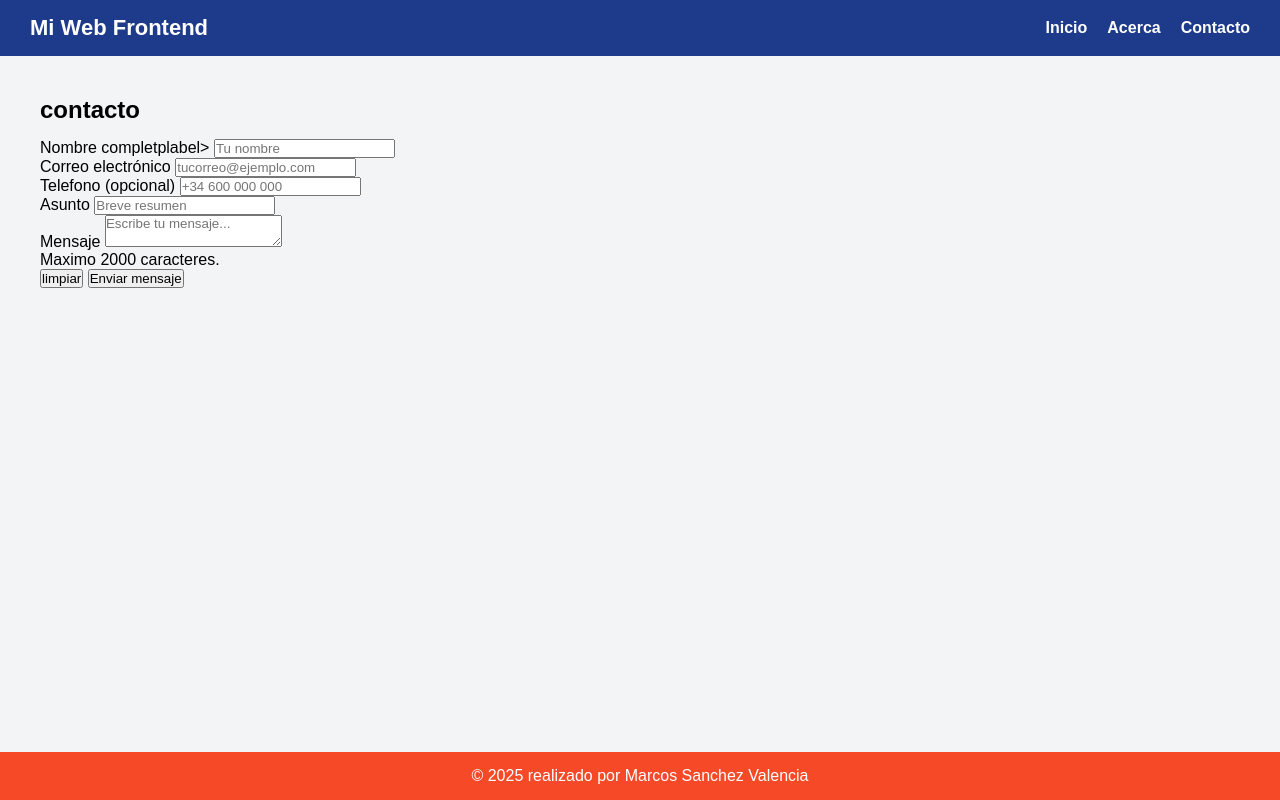
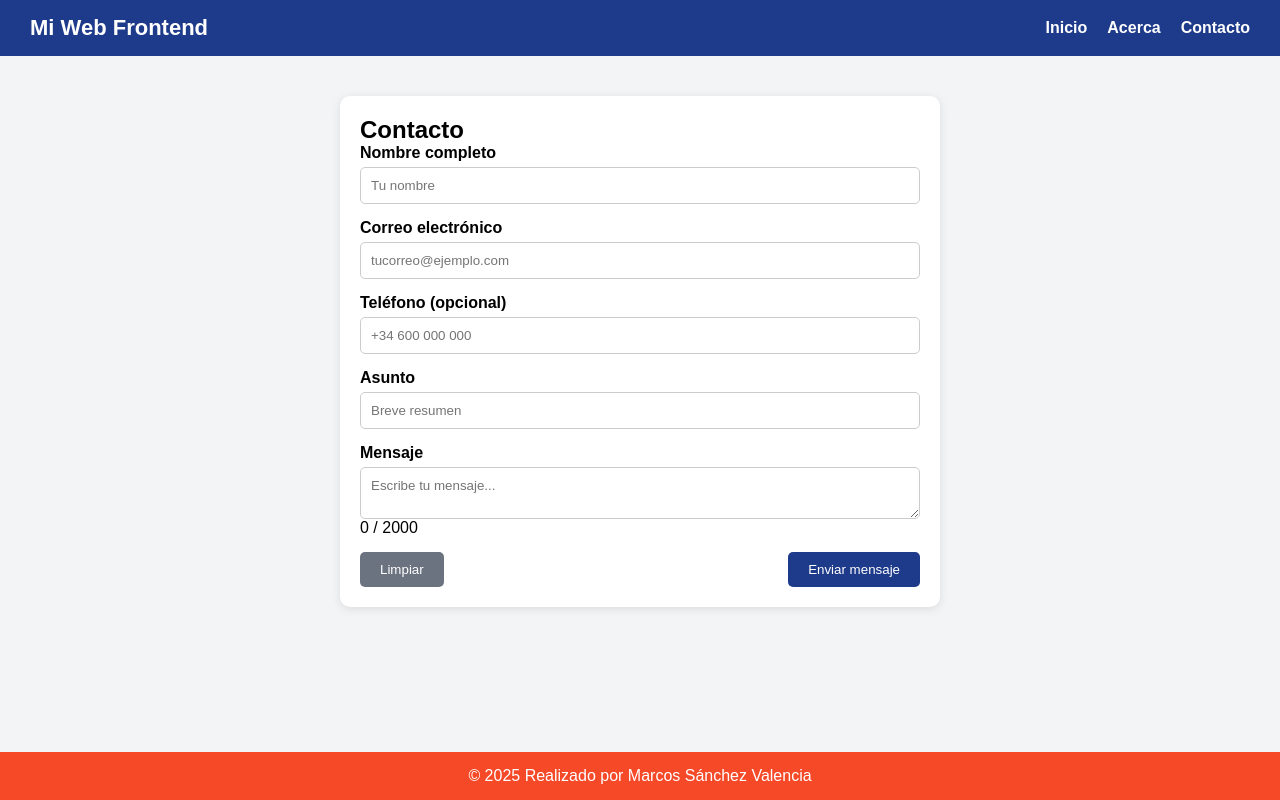
Before and after one commit to sanchezvalenciamarcos462-dev/futcol, a PHP site: page /contacto.php in a window 1280 px wide. Run offline with PHP 8.4, Linux system fonts and the light colour scheme.

Commit message:
Update contacto.php

```diff
--- a/contacto.php
+++ b/contacto.php
@@ -1,50 +1,61 @@
 <?php
-
 include("db/conexion.php");
 
-if ($_SERVER["REQUEST_METHOD"] == "POST") {
-    $nombre   = $_POST['nombre'];
-    $correo   = $_POST['email'];
-    $telefono = $_POST['telefono'];
-    $asunto   = $_POST['asunto'];
-    $mensaje  = $_POST['mensaje'];
+if ($_SERVER["REQUEST_METHOD"] === "POST") {
+    // Sanitización de datos
+    $nombre   = htmlspecialchars(trim($_POST['nombre'] ?? ''));
+    $correo   = htmlspecialchars(trim($_POST['email'] ?? ''));
+    $telefono = htmlspecialchars(trim($_POST['telefono'] ?? ''));
+    $asunto   = htmlspecialchars(trim($_POST['asunto'] ?? ''));
+    $mensaje  = htmlspecialchars(trim($_POST['mensaje'] ?? ''));
 
+    if ($conn) {
+        $stmt = $conn->prepare("INSERT INTO formulario (nombre, correo, telefono, asunto, mensaje) VALUES (?, ?, ?, ?, ?)");
 
-  $stmt = $conn->prepare("INSERT INTO formulario (nombre, correo, telefono, asunto, mensaje) VALUES (?,?,?,?,?)");
+        if ($stmt) {
             $stmt->bind_param("sssss", $nombre, $correo, $telefono, $asunto, $mensaje);
 
             if ($stmt->execute()) {
                 $msg = "✅ Tu mensaje se envió correctamente.";
-      echo "<script>document.addEventListener('DOMContentLoaded', function(){ var m = " . json_encode($msg) . ";
+            } else {
+                $msg = "❌ Error al enviar el mensaje: " . htmlspecialchars($stmt->error);
+            }
+
+            $stmt->close();
+        } else {
+            $msg = "❌ Error al preparar la consulta: " . htmlspecialchars($conn->error);
+        }
+
+        $conn->close();
+    } else {
+        $msg = "❌ Error de conexión con la base de datos.";
+    }
+
+    // Mostrar mensaje con JavaScript y redirección
+    echo "<script>
+        document.addEventListener('DOMContentLoaded', function() {
+            var m = " . json_encode($msg) . ";
             var d = document.createElement('div');
             d.textContent = m;
-      Object.assign(d.style, {position:'fixed', left:'50%', top:'20px', transform:'translateX(-50%)', background:'#1f2937', color:'#fff', padding:'12px 18px', borderRadius:'6px', zIndex:9999, fontSize:'16px', boxShadow:'0 2px 10px rgba(0,0,0,0.2)'});
+            Object.assign(d.style, {
+                position:'fixed', left:'50%', top:'20px', transform:'translateX(-50%)',
+                background:m.startsWith('✅') ? '#1f2937' : '#7f1d1d',
+                color:'#fff', padding:'12px 18px', borderRadius:'6px',
+                zIndex:9999, fontSize:'16px', boxShadow:'0 2px 10px rgba(0,0,0,0.2)'
+            });
             document.body.appendChild(d);
+
             setTimeout(function(){
-        try { window.close(); } catch(e) {}
-        setTimeout(function(){
-        if (!window.closed) { window.location = 'Inicio.php'; }
-        }, 200);
+                if (window.opener) {
+                    window.close();
+                } else {
+                    window.location = 'Inicio.php';
+                }
             }, 3000);
-      });</script>";
-    } else {
-      $err = "❌ Error: " . $stmt->error;
-      echo "<script>document.addEventListener('DOMContentLoaded', function(){ var m = " . json_encode($err) . ";
-      var d = document.createElement('div');
-      d.textContent = m;
-      Object.assign(d.style, {position:'fixed', left:'50%', top:'20px', transform:'translateX(-50%)', background:'#7f1d1d', color:'#fff', padding:'12px 18px', borderRadius:'6px', zIndex:9999, fontSize:'16px', boxShadow:'0 2px 10px rgba(0,0,0,0.2)'});
-      document.body.appendChild(d);
-      setTimeout(function(){
-        try { window.close(); } catch(e) {}
-        setTimeout(function(){
-        if (!window.closed) { window.location = 'Inicio.php'; }
-        }, 200);
-      }, 3000);
-      });</script>";
-    }
+        });
+    </script>";
 }
 ?>
-
 
 <!DOCTYPE html>
 <html lang="es">
@@ -54,85 +65,36 @@ if ($_SERVER["REQUEST_METHOD"] == "POST") {
   <link rel="icon" href="ruta/a/tu/favicon.ico" type="image/x-icon">
   <title>Futcol</title>
   <style>
-    * {
-      margin: 0;
-      padding: 0;
-      box-sizing: border-box;
-      font-family: Arial, sans-serif;
-    }
-
-    body {
-      display: flex;
-      flex-direction: column;
-      min-height: 100vh;
-    }
-
-    /* ====== Header ====== */
-    header {
-      background: #1e3a8a;
-      color: white;
-      padding: 15px 30px;
-      display: flex;
-      justify-content: space-between;
-      align-items: center;
-    }
-
-    header h1 {
-      font-size: 22px;
-    }
-
-    nav ul {
-      list-style: none;
-      display: flex;
-      gap: 20px;
-    }
-
-    nav a {
-      color: white;
-      text-decoration: none;
-      font-weight: bold;
-      transition: 0.3s;
-    }
-
-    nav a:hover {
-      color: #facc15;
-    }
-
-    /* ====== Contenido principal ====== */
-    main {
-      flex: 1;
-      padding: 40px;
-      background: #f3f4f6;
-    }
-
-    main h2 {
-      margin-bottom: 15px;
-    }
-
-    /* ====== Footer ====== */
-    footer {
-      background: #F54928;
-      color: white;
-      text-align: center;
-      padding: 15px 0;
-    }
+    * { margin: 0; padding: 0; box-sizing: border-box; font-family: Arial, sans-serif; }
+    body { display: flex; flex-direction: column; min-height: 100vh; }
+    header { background: #1e3a8a; color: white; padding: 15px 30px; display: flex; justify-content: space-between; align-items: center; }
+    header h1 { font-size: 22px; }
+    nav ul { list-style: none; display: flex; gap: 20px; }
+    nav a { color: white; text-decoration: none; font-weight: bold; transition: 0.3s; }
+    nav a:hover { color: #facc15; }
+    main { flex: 1; padding: 40px; background: #f3f4f6; }
+    footer { background: #F54928; color: white; text-align: center; padding: 15px 0; }
+    .contact-container { max-width: 600px; margin: auto; background: #fff; padding: 20px; border-radius: 10px; box-shadow: 0 2px 10px rgba(0,0,0,0.1); }
+    .form-group { margin-bottom: 15px; display: flex; flex-direction: column; }
+    label { font-weight: bold; margin-bottom: 5px; }
+    input, textarea { padding: 10px; border: 1px solid #ccc; border-radius: 5px; }
+    .action { display: flex; justify-content: space-between; margin-top: 10px; }
+    .btn { padding: 10px 20px; border: none; cursor: pointer; border-radius: 5px; }
+    .btn-primary { background: #1e3a8a; color: #fff; }
+    .btn-secondary { background: #6b7280; color: #fff; }
   </style>
 </head>
 <body>
 
-  <!-- Header con menú -->
   <?php include("menu.php"); ?>
 
-  <!-- Contenido -->
   <main>
     <div class="contact-container">
-    <h2>contacto</h2>
+      <h2>Contacto</h2>
 
-    <!--Formulario: ajusta action y method según tu backend -->
-    <form action="contacto.php" method="post" novalidate>
-      <div class="form-grid">
+      <form class="contact-form" action="contacto.php" method="post" novalidate>
         <div class="form-group">
-          <label for="nombr"> Nombre completp</label>label>
+          <label for="nombre">Nombre completo</label>
           <input id="nombre" name="nombre" type="text" placeholder="Tu nombre" required>
         </div>
 
@@ -142,72 +104,64 @@ if ($_SERVER["REQUEST_METHOD"] == "POST") {
         </div>
 
         <div class="form-group">
-                  <label for="telefono">Telefono (opcional)</label>
-                  <input id="telefono" name="asunto" type="text" placeholder="+34 600 000 000">
+          <label for="telefono">Teléfono (opcional)</label>
+          <input id="telefono" name="telefono" type="text" placeholder="+34 600 000 000">
         </div>
 
         <div class="form-group">
           <label for="asunto">Asunto</label>
           <input id="asunto" name="asunto" type="text" placeholder="Breve resumen" required>
         </div>
-                <div class="form-group" style="grid-column: 1 / -1;">
+
+        <div class="form-group">
           <label for="mensaje">Mensaje</label>
-                  <textarea id="mensaje" name="mensaje" placeholder="Escribe tu mensaje..."required></textarea>
-                  <div class="hint">Maximo 2000 caracteres.</div>
+          <textarea id="mensaje" name="mensaje" placeholder="Escribe tu mensaje..." maxlength="2000" required></textarea>
+          <div id="counter" class="hint">0 / 2000</div>
         </div>
+
         <div class="action">
-                <button type="reset" class="btn btn-secondary">limpiar</button>
-                <button type="submit" class="btn btn-primary">Enviar mensaje</button>
+          <button type="reset" class="btn btn-secondary" id="resetBtn">Limpiar</button>
+          <button type="submit" class="btn btn-primary" id="submitBtn">Enviar mensaje</button>
         </div>
       </form>
     </div>
   </main>
 
+  <footer>
+    <p>© 2025 Realizado por Marcos Sánchez Valencia</p>
+  </footer>
 
+  <script>
+    (function() {
+      const mensaje = document.getElementById('mensaje');
+      const counter = document.getElementById('counter');
+      const form = document.querySelector('.contact-form');
+      const submit = document.getElementById('submitBtn');
 
-  <!-- Footer -->
-  <footer>
-    <p>© 2025 realizado por Marcos Sanchez Valencia</p>
-  </footer>
-<script>
-      (function(){
-        var mensaje = document.getElementById('mensaje');
-        var counter = document.getElementById('counter');
-        var form = document.querySelector('.contact-form');
-        var submit = document.getElementById('submitBtn');
+      function updateCount() {
+        const len = mensaje.value.length;
+        counter.textContent = len + ' / ' + (mensaje.maxLength || 2000);
+        counter.style.color = len > mensaje.maxLength - 20 ? '#b45309' : '';
+      }
 
-        function updateCount(){
-          var len = mensaje.value.length;
-          counter.textContent = len + ' / ' + (mensaje.maxLength || 2000);
-          if(len > (mensaje.maxLength - 20)){
-            counter.style.color = '#b45309';
-          } else {
-            counter.style.color = '';
-          }
-        }
       mensaje.addEventListener('input', updateCount);
       updateCount();
 
-        // simple client-side validation feedback
-        form.addEventListener('submit', function(e){
-          if(!form.checkValidity()){
+      form.addEventListener('submit', function(e) {
+        if (!form.checkValidity()) {
           e.preventDefault();
-            // focus first invalid
-            var firstInvalid = form.querySelector(':invalid');
-            if(firstInvalid) firstInvalid.focus();
-            // visual hint
+          const firstInvalid = form.querySelector(':invalid');
+          if (firstInvalid) firstInvalid.focus();
           submit.textContent = 'Corrige los campos';
-            setTimeout(function(){ submit.textContent = 'Enviar mensaje'; }, 1800);
+          setTimeout(() => submit.textContent = 'Enviar mensaje', 1800);
         } else {
-            // prevent double submit UX: disable button briefly while submitting
           submit.disabled = true;
           submit.style.opacity = '.7';
-            setTimeout(function(){ submit.disabled = false; submit.style.opacity = ''; }, 3000);
+          setTimeout(() => { submit.disabled = false; submit.style.opacity = ''; }, 3000);
         }
       });
 
-        // reset handler
-        document.getElementById('resetBtn').addEventListener('click', function(){
+      document.getElementById('resetBtn').addEventListener('click', () => {
         setTimeout(updateCount, 10);
       });
     })();
```
Lines whose indentation alone changed are shown as unchanged.
